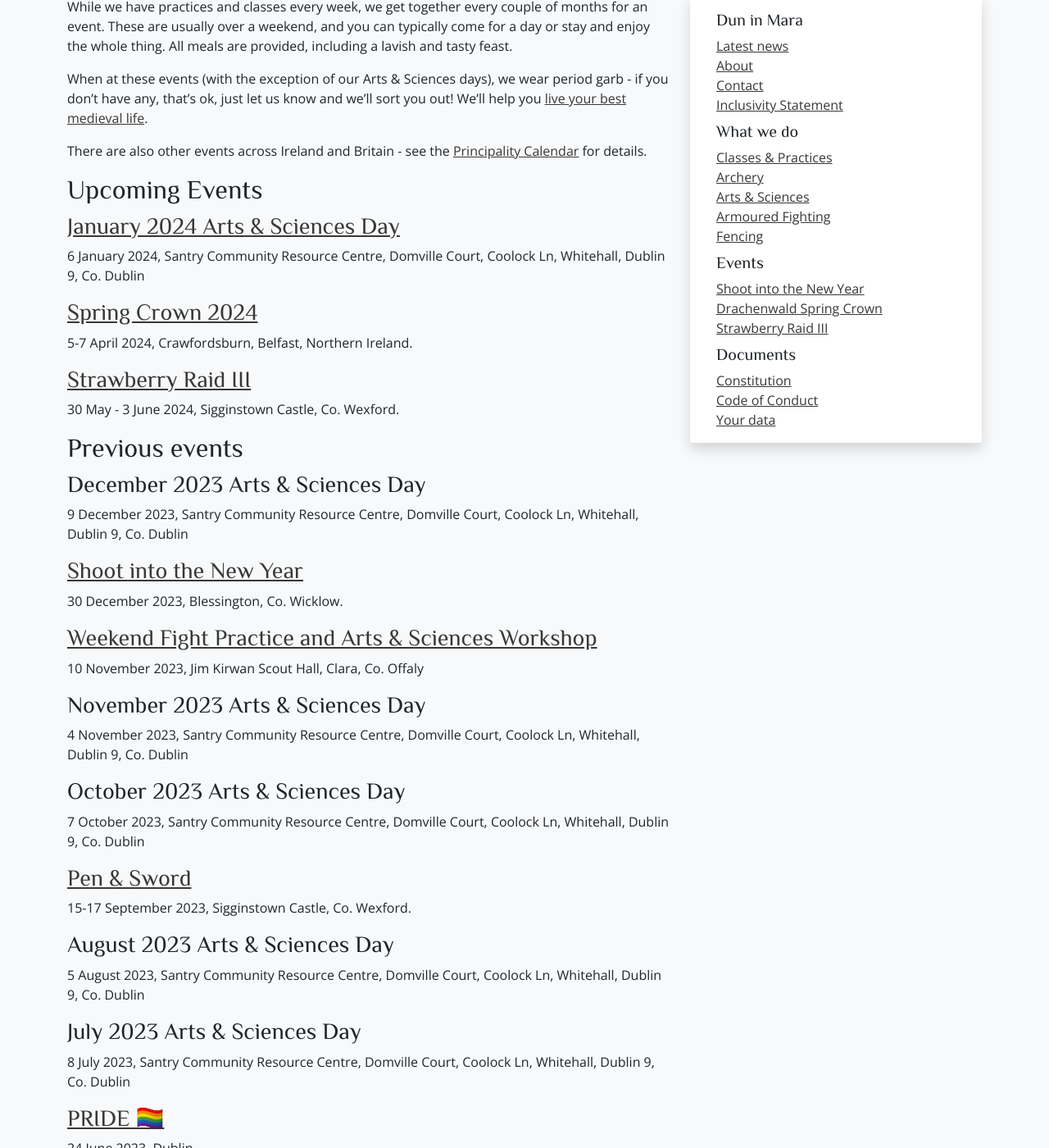
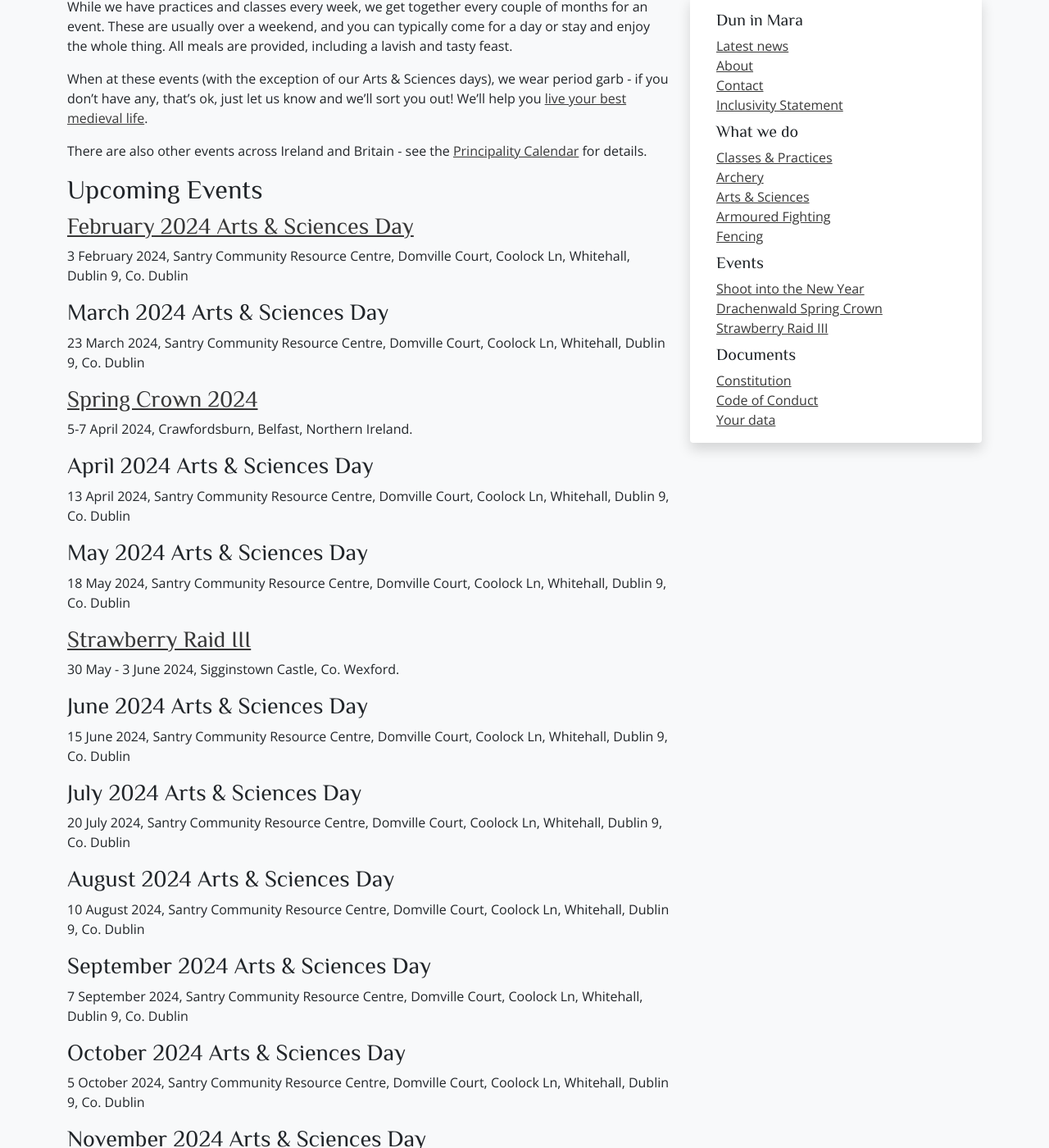
Before and after one commit to drachenwald/dun-in-mara, a Jekyll site: the page built from events/index.md, in a window 1280 px wide and 1400 px high, scrolled down 277 px. Shown: the whole window at 82% size. Built offline with Jekyll 4.4.1, drawn with Linux system fonts in a browser that asks for light colours; comment, search, counter and statistics services are not loaded; some of the changed text lies outside the part shown.

Commit message:
Camping pods for crown, A&S days

```diff
--- a/events/index.md
+++ b/events/index.md
@@ -9,17 +9,49 @@ There are also other events across Ireland and Britain - see the [Principality C
 
 ## Upcoming Events
 
-### [January 2024 Arts & Sciences Day](https://fienta.com/71849-78515)
-6 January 2024, Santry Community Resource Centre, Domville Court, Coolock Ln, Whitehall, Dublin 9, Co. Dublin
+### [February 2024 Arts & Sciences Day](https://fienta.com/71849-79191)
+3 February 2024, Santry Community Resource Centre, Domville Court, Coolock Ln, Whitehall, Dublin 9, Co. Dublin
+
+### March 2024 Arts & Sciences Day
+23 March 2024, Santry Community Resource Centre, Domville Court, Coolock Ln, Whitehall, Dublin 9, Co. Dublin
 
 ### [Spring Crown 2024](/events/2024/crown/)
 5-7 April 2024, Crawfordsburn, Belfast, Northern Ireland.
 
+### April 2024 Arts & Sciences Day
+13 April 2024, Santry Community Resource Centre, Domville Court, Coolock Ln, Whitehall, Dublin 9, Co. Dublin
+
+### May 2024 Arts & Sciences Day
+18 May 2024, Santry Community Resource Centre, Domville Court, Coolock Ln, Whitehall, Dublin 9, Co. Dublin
+
 ### [Strawberry Raid III](/events/2024/strawberry-raid-iii/)
 30 May - 3 June 2024, Sigginstown Castle, Co. Wexford.
 
+### June 2024 Arts & Sciences Day
+15 June 2024, Santry Community Resource Centre, Domville Court, Coolock Ln, Whitehall, Dublin 9, Co. Dublin
+
+### July 2024 Arts & Sciences Day
+20 July 2024, Santry Community Resource Centre, Domville Court, Coolock Ln, Whitehall, Dublin 9, Co. Dublin
+
+### August 2024 Arts & Sciences Day
+10 August 2024, Santry Community Resource Centre, Domville Court, Coolock Ln, Whitehall, Dublin 9, Co. Dublin
+
+### September 2024 Arts & Sciences Day
+7 September 2024, Santry Community Resource Centre, Domville Court, Coolock Ln, Whitehall, Dublin 9, Co. Dublin
+
+### October 2024 Arts & Sciences Day
+5 October 2024, Santry Community Resource Centre, Domville Court, Coolock Ln, Whitehall, Dublin 9, Co. Dublin
+
+### November 2024 Arts & Sciences Day
+2 November 2024, Santry Community Resource Centre, Domville Court, Coolock Ln, Whitehall, Dublin 9, Co. Dublin
+
+### December 2024 Arts & Sciences Day
+14 December 2024, Santry Community Resource Centre, Domville Court, Coolock Ln, Whitehall, Dublin 9, Co. Dublin
 
 ## Previous events
+
+### January 2024 Arts & Sciences Day
+6 January 2024, Santry Community Resource Centre, Domville Court, Coolock Ln, Whitehall, Dublin 9, Co. Dublin
 
 ### December 2023 Arts & Sciences Day
 9 December 2023, Santry Community Resource Centre, Domville Court, Coolock Ln, Whitehall, Dublin 9, Co. Dublin
```
Also changed, not shown: _posts/2024-01-16-crown-camping-pods.md (+2 -2 lines).
